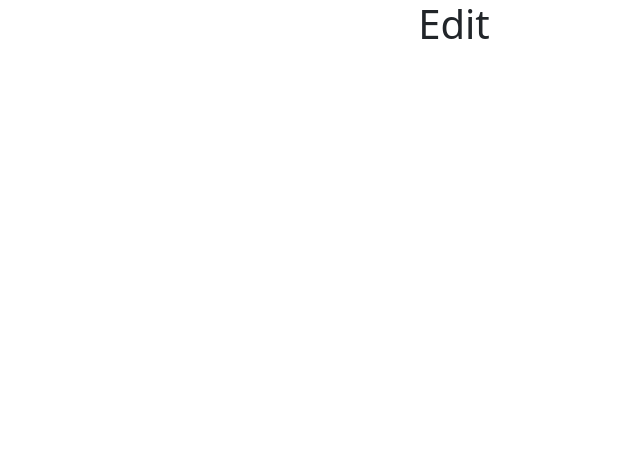
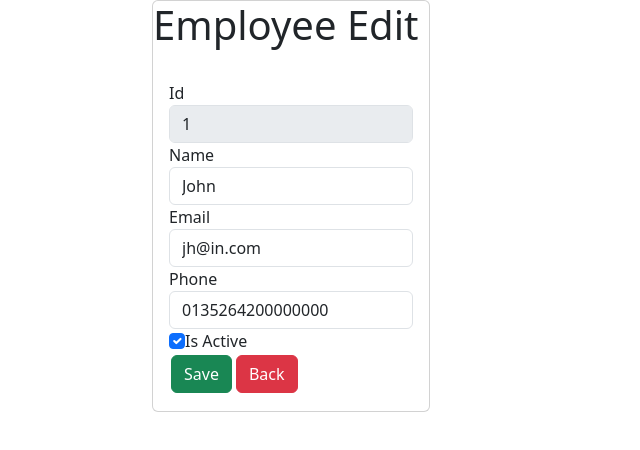
Before and after one commit to I-HYEON/React.js_CRUD, a React (Create React App) app: page /employee/edit/1 in a window 1280 px wide. Shown: the top 450 px of the page, without its empty margins (186-826 px from the left). Built offline with nearby package versions, Linux system fonts and the light colour scheme; data requests are answered from the project's data file.

Commit message:
Feat:Edit

```diff
--- a/db.json
+++ b/db.json
@@ -4,7 +4,7 @@
       "id": 1,
       "name": "John",
       "email": "jh@in.com",
-      "phone": "01352642"
+      "phone": "0135264200000000"
     },
     {
       "name": "boradori",
--- a/src/EmpCreate.js
+++ b/src/EmpCreate.js
@@ -10,7 +10,7 @@
     const [active, activechange] = useState(true)
     const [validation, valchange] = useState(false)
 
-    const navigete = useNavigate();
+    const navigate = useNavigate();
 
     const handleSubmit = (event) => {
         event.preventDefault();
@@ -23,7 +23,7 @@
         }).then((res)=>{
             alert("Save successfully")
             // console.log("결과?",res)
-            navigete("/")
+            navigate("/")
         }).catch((err)=>{
             console.log("실패",err.message)
         })
--- a/src/EmpEdit.js
+++ b/src/EmpEdit.js
@@ -1,5 +1,114 @@
+import { useEffect, useState } from "react";
+import { useParams, useNavigate, Link } from "react-router-dom";
+
 const EmpEdit = () => {
-    return ( <h1>Edit</h1> );
+    const {empid} = useParams();
+
+    useEffect(()=>{
+        fetch("http://localhost:8000/employee/"+empid).then((res)=>{
+            return res.json();
+        }).then((res)=>{
+            // console.log('성공했다면',res)
+            idchange(res.id);
+            namechange(res.name);
+            emailchange(res.email);
+            phonechange(res.phone);
+            activechange(res.isactive);
+        }).catch((err)=>{
+            console.log('실패다,,,',err.message)
+        })
+    },[])
+
+    const [id, idchange] = useState("")
+    const [name, namechange] = useState("")
+    const [email, emailchange] = useState("")
+    const [phone, phonechange] = useState("")
+    const [active, activechange] = useState(true)
+    const [validation, valchange] = useState(false)
+
+    const navigate = useNavigate();
+
+    const handleSubmit = (event) => {
+        event.preventDefault();
+        const empData = {id,name,email,phone,active}
+
+        fetch("http://localhost:8000/employee/"+empid,{
+            method: "PUT",
+            headers:{"content-type": "application/json"},
+            body:JSON.stringify(empData)
+        }).then((res)=>{
+            alert("Edit successfully")
+            console.log("결과?",res)
+            navigate("/")
+        }).catch((err)=>{
+            console.log("실패",err.message)
+        })
+
+    }
+
+    return (
+        <div>
+            <div className="row">
+                <div className="offset-lg-3 col-lg-3">
+                    <form className="container" onSubmit={handleSubmit}>
+                        <div className="card" style={{"textAlign":"left"}}>
+                            <div className="card-title">
+                                <h1>Employee Edit</h1>
+                            </div>
+                            <div className="card-body">
+                                <div className="row">
+
+                                    <div className="col-lg-12">
+                                        <div className="form-group">
+                                            <label>Id</label>
+                                            <input value={id} disabled="undisabled" className="form-control"/>
+                                        </div>
+                                    </div>
+
+                                    <div className="col-lg-12">
+                                        <div className="form-group">
+                                            <label>Name</label>
+                                            <input required value={name} onMouseDown={(e)=>valchange(true)} onChange={(e)=>namechange(e.target.value)} className="form-control"/>
+                                            {name.length == 0 && validation && <span className="text-danger">Enter the name</span>}
+                                        </div>
+                                    </div>
+
+                                    <div className="col-lg-12">
+                                        <div className="form-group">
+                                            <label>Email</label>
+                                            <input value={email} onChange={(e)=>emailchange(e.target.value)} className="form-control"/>
+                                        </div>
+                                    </div>
+
+                                    <div className="col-lg-12">
+                                        <div className="form-group">
+                                            <label>Phone</label>
+                                            <input value={phone} onChange={(e)=>phonechange(e.target.value)} className="form-control"/>
+                                        </div>
+                                    </div>
+
+                                    <div className="col-lg-12">
+                                        <div className="form-group">
+                                            <input checked={active} onChange={(e)=>activechange(e.target.checked)} type="checkbox" className="form-check-input"/>
+                                            <label className="form-check-label">Is Active</label>
+                                        </div>
+                                    </div>
+
+                                    <div className="col-lg-12">
+                                        <div className="form-group">
+                                            <button className="btn btn-success" type="submit">Save</button>
+                                            <Link to="/" className="btn btn-danger">Back</Link>
+                                        </div>
+                                    </div>
+
+                                </div>
+                            </div>
+                        </div>
+                    </form>
+                </div>
+            </div>
+        </div>
+    );
 }
 
 export default EmpEdit;
```
